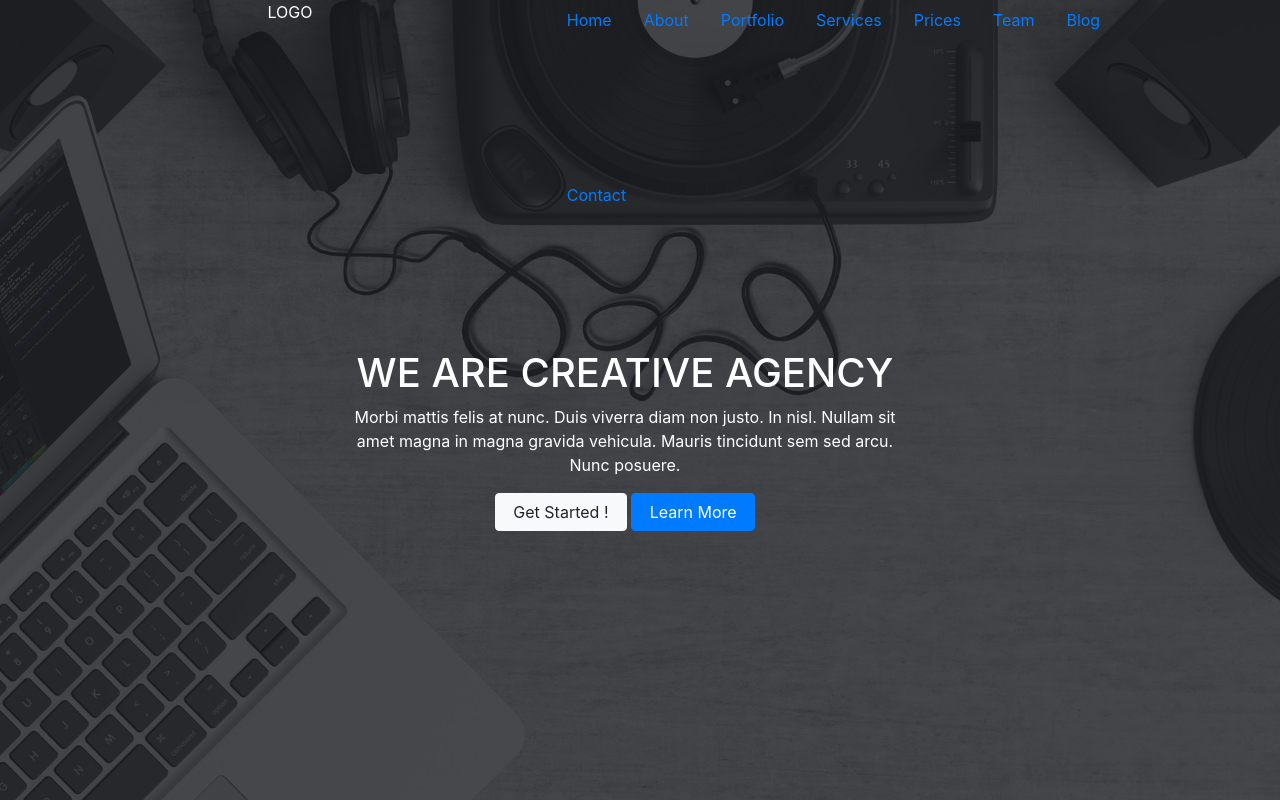
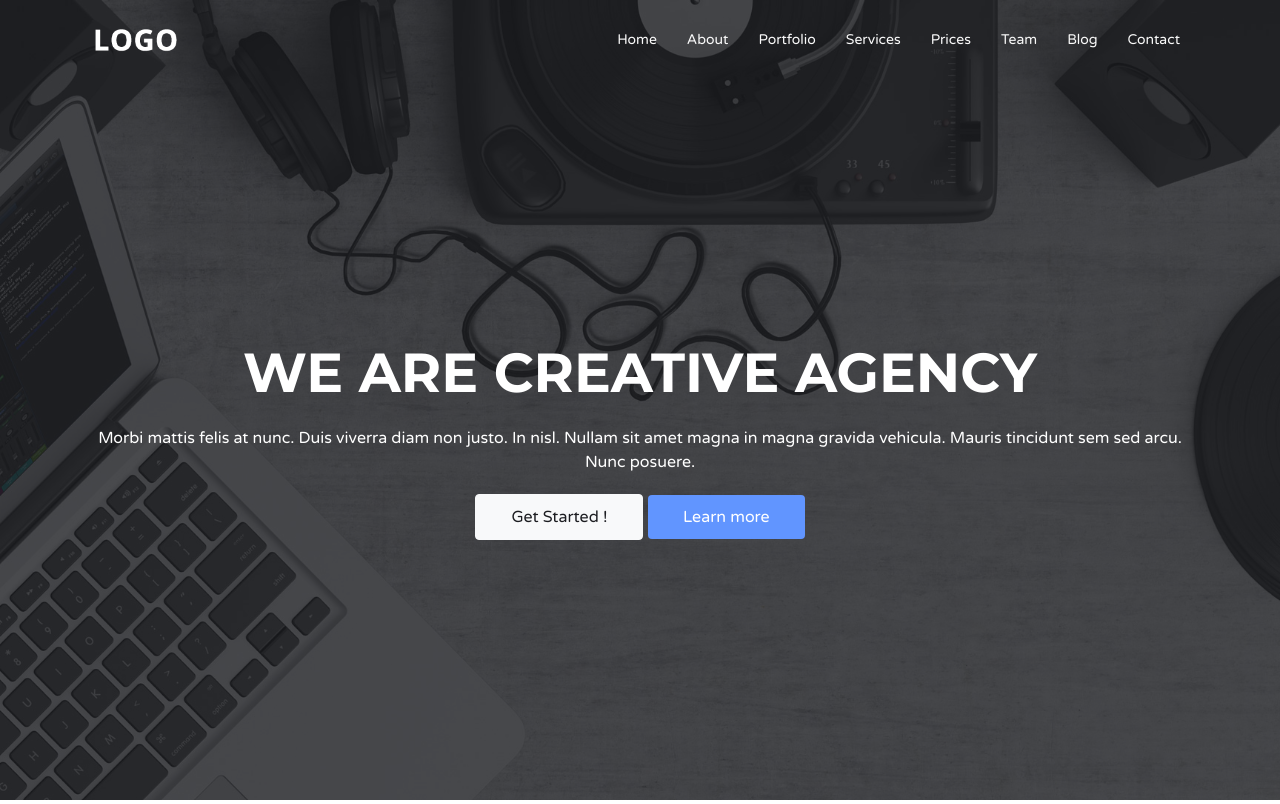
Before and after one commit to r0m21/Creative-Agency, a plain HTML site: page index.html in a window 1280 px wide. Shown: the top 804 px of the page. Drawn offline with Linux system fonts and the light colour scheme.

Commit message:
Refonte du header html/css, ajout de script pour crée une sticky navbar, reste à ajouter la fonctionnalité 'active' en fonction de la section où on se trouve.

```diff
--- a/css/style.css
+++ b/css/style.css
@@ -29,6 +29,9 @@
 
     .p-20{padding: 20px;}
 
+    .plr-15{padding: 0 15px;}
+
+    .ptb-15{padding:15px 0;}
     .ptb-60{padding: 60px 0;}
     .ptb-100{padding: 100px 0;}
 
@@ -53,6 +56,7 @@
     .fs-14{font-size: 14px;}
     .fs-20{font-size: 20px;}
     .fs-35{font-size: 35px;}
+    .fs-55{font-size:55px;}
 
     .Montserrat{font-family: "Montserrat", arial, sans-serif;}
     .Varela{font-family: "Varela Round", arial, sans-serif;}
@@ -99,6 +103,37 @@
                                 Classe Spécifique
 ========================================================================= */
 
+    /* =========================================================================
+                                    Header
+    ========================================================================= */
+
+    .logo{max-height: 50px;}
+
+    header nav ul li a:hover{color: #98A0AA;}
+    header nav ul li a::after{
+        content: "";
+        display: block;
+        background-color: #6195FF;
+        height: 2px;
+        width: 0%;
+        transition: width 0.2s ease;
+    }
+    header nav ul li a:hover::after{
+        width:100%;
+    }
+
+    /* Sticky nav */
+    .sticky-nb-bg{
+        background-color: #fff;
+        border-bottom: 1px solid #eee;
+        z-index:1;
+    }
+    .sticky-nb-liens{
+        color: #1C1D21;
+    }
+    .sticky-nb-liens:hover{
+        color: #6195FF;
+    }
     /* =========================================================================
                                     Section 1
     ========================================================================= */
--- a/index.html
+++ b/index.html
@@ -15,58 +15,66 @@
 </head>
 <body>
 <!-- HEADER -->
-    <header class="bg-img-1">
-        <div class="container-fluid nomargin h100vh row d-flex text-white filter-black">
+    <header id="home" class="bg-img-1">
+        <div class="container-fluid nomargin h100vh row text-white filter-black">
+            <div class="container">
+                <div class="row">
+                    <nav id="navigation" class="col-12 d-flex justify-content-between">
 
-            <div class="offset-2 col-1 d-flex justify-content-end">
-                LOGO
-            </div>
-            <nav class="col-6 offset-2 d-flex justify-content-around">
-                <ul class="nav">
-                    <li class="nav-item">
-                        <a class="nav-link active" href="#">Home</a>
+
+                            <a class="ptb-15" href="#">
+                                <img id="logo" class="img-fluid logo" src="img/logo-alt.png" alt="Logo">
+                            </a>
+
+
+                        <ul class="nav Varela">
+                            <li class="nav-item plr-15 m-auto">
+                                <a class="nav-link color-1 fs-14 ptb-15" href="#home">Home</a>
                             </li>
-                    <li class="nav-item">
-                        <a class="nav-link" href="#">About</a>
+                            <li class="nav-item plr-15 m-auto">
+                                <a class="nav-link color-1 fs-14 ptb-15" href="#about">About</a>
                             </li>
-                    <li class="nav-item">
-                        <a class="nav-link" href="#">Portfolio</a>
+                            <li class="nav-item plr-15 m-auto">
+                                <a class="nav-link color-1 fs-14 ptb-15" href="#portfolio">Portfolio</a>
                             </li>
-                    <li class="nav-item">
-                        <a class="nav-link" href="#">Services</a>
+                            <li class="nav-item plr-15 m-auto">
+                                <a class="nav-link color-1 fs-14 ptb-15" href="#services">Services</a>
                             </li>
-                    <li class="nav-item">
-                        <a class="nav-link active" href="#">Prices</a>
+                            <li class="nav-item plr-15 m-auto">
+                                <a class="nav-link color-1 fs-14 ptb-15" href="#prices">Prices</a>
                             </li>
-                    <li class="nav-item">
-                        <a class="nav-link" href="#">Team</a>
+                            <li class="nav-item plr-15 m-auto">
+                                <a class="nav-link color-1 fs-14 ptb-15" href="#team">Team</a>
                             </li>
-                    <li class="nav-item">
-                        <a class="nav-link" href="#">Blog</a>
+                            <li class="nav-item plr-15 m-auto">
+                                <a class="nav-link color-1 fs-14 ptb-15" href="#blog">Blog</a>
                             </li>
-                    <li class="nav-item">
-                        <a class="nav-link" href="#">Contact</a>
+                            <li class="nav-item plr-15 m-auto">
+                                <a class="nav-link color-1 fs-14 ptb-15" href="#contact">Contact</a>
                             </li>
                         </ul>
                     </nav>
-            <div class="container-fluid row d-flex justify-content-center">
-                <div class="col-lg-6 text-center">
-                        <h1> WE ARE CREATIVE AGENCY </h1>
-                    <p>
+                </div>
+            </div>
+            <div class="container">
+                <div class="row">
+                    <div class="col-12 text-center">
+                        <h1 class="Montserrat bold fs-55 mb-20 white-text">WE ARE CREATIVE AGENCY</h1>
+                            <p class="Varela white-text">
                                 Morbi mattis felis at nunc. Duis viverra diam non justo.
                                 In nisl. Nullam sit amet magna in magna gravida vehicula.
                                 Mauris tincidunt sem sed arcu. Nunc posuere.
                             </p>
-                    <div>
-                        <button type="button" class="btn btn-light p-button">Get Started !</button>
-                        <button type="button" class="btn btn-primary p-button">Learn More</button>
+                        <div class="mt-20">
+                            <button type="button" class="btn btn-light p-main-button Varela color-5">Get Started !</button>
+                            <button type="button" class="btn btn-primary btn-1 text-white p-main-button Varela">Learn more</button>
                         </div>
                     </div>
                 </div>
             </div>
     </header>
 <!-- Section 1 "Welcome To Website" -->
-    <section class="container ptb-100">
+    <section id="about" class="container ptb-100">
 
         <div class="row mtb-15">
             <h2 class="col-12 text-center color-title Montserrat bold fs-35 separator mb-50">Welcome To Website</h2>
@@ -98,7 +106,7 @@
         </div>
     </section>
 <!-- Section 2 "Featured Works" -->
-    <section class="container-fluid ptb-100 bg-1">
+    <section id="portfolio" class="container-fluid ptb-100 bg-1">
         <h2 class="col-12 Montserrat bold fs-35 color-title text-center mb-50 separator">Featured Works</h2>
         <div class="container">
             <div class="row">
@@ -209,7 +217,7 @@
         </div>
     </section>
 <!-- Section 3 "What We Offer" -->
-    <section class="container ptb-100">
+    <section id="services" class="container ptb-100">
         <h2 class="col-12 text-center Montserrat bold color-title mb-50 fs-35 separator">What We Offer</h2>
         <div class="row">
             <article class="col-4">
@@ -343,7 +351,7 @@
         </div>
     </section>
 <!-- Section 6 "Pricing Table" -->
-    <section class="container ptb-100">
+    <section id="prices" class="container ptb-100">
         <h2 class="col-12 fs-35 separator text-center">Pricing Table</h2>
 
         <div class="row mt-70">
@@ -426,7 +434,7 @@
         </div>
     </section>
 <!-- Partie 8 "Our Team" -->
-    <section class="container ptb-100">
+    <section id="team" class="container ptb-100">
         <h2 class="text-center fs-35 separator">Our Team</h2>
         <div class="row">
             <div class="col-4 text-center p-40-20 mt-20 bg-1">
@@ -447,7 +455,7 @@
         </div>
     </section>
 <!-- Partie 9 "Recents News" -->
-    <section class="container-fluid ptb-100 bg-1">
+    <section id="blog" class="container-fluid ptb-100 bg-1">
             <h2 class="text-center fs-35 separator">Recents News</h2>
             <div class="container">
                 <div class="row mt-70">
@@ -503,7 +511,7 @@
             </div>
     </section>
 <!-- Partie 10 "Get In Touch / Contact" -->
-    <section class="container ptb-100">
+    <section id="contact" class="container ptb-100">
         <h2 class="text-center fs-35 separator">Get In Touch</h2>
             <div class="row mt-70">
                 <div class="col-4 text-center">
--- a/js/app.js
+++ b/js/app.js
@@ -1,7 +1,9 @@
 $(document).ready(function(){
 
+    // Init carousel bootstrap.
     $('.carousel').carousel();
 
+    // Réglages du carousel (owl-carousel) + responsive.
     $(".owl-carousel").owlCarousel({
         items: 2,
         loop: true,
@@ -16,4 +18,32 @@ $(document).ready(function(){
             }
         }
     });
+
+    $('body').scrollspy({ target: '#navigation' });
+    $('[data-spy="scroll"]').each(function () {
+        var $spy = $(this).scrollspy('refresh')
+      });
+    console.log($('body').scrollspy({ target: '#navigation' }));
+
+    // Smooth Scroll
+    document.querySelectorAll('a[href^="#"]').forEach(anchor => {
+        anchor.addEventListener('click', function (e) {
+            e.preventDefault();
+
+            document.querySelector(this.getAttribute('href')).scrollIntoView({
+                behavior: 'smooth'
+            });
+        });
+    });
+
+	// On Scroll
+	$(window).on('scroll', function() {
+		var wScroll = $(this).scrollTop();
+
+		// Fixed nav
+        wScroll > 1 ? $('#navigation').addClass('fixed-top justify-content-around sticky-nb-bg') : $('#navigation').removeClass('fixed-top justify-content-around sticky-nb-bg');
+        wScroll > 1 ? $('.nav-link').addClass('sticky-nb-liens') : $('.nav-link').removeClass('sticky-nb-liens');
+        wScroll > 1 ? $('#logo').attr('src', 'img/logo.png') : $('#logo').attr('src', 'img/logo-alt.png');
+
+	});
   });
```
Lines whose indentation alone changed are shown as unchanged.
